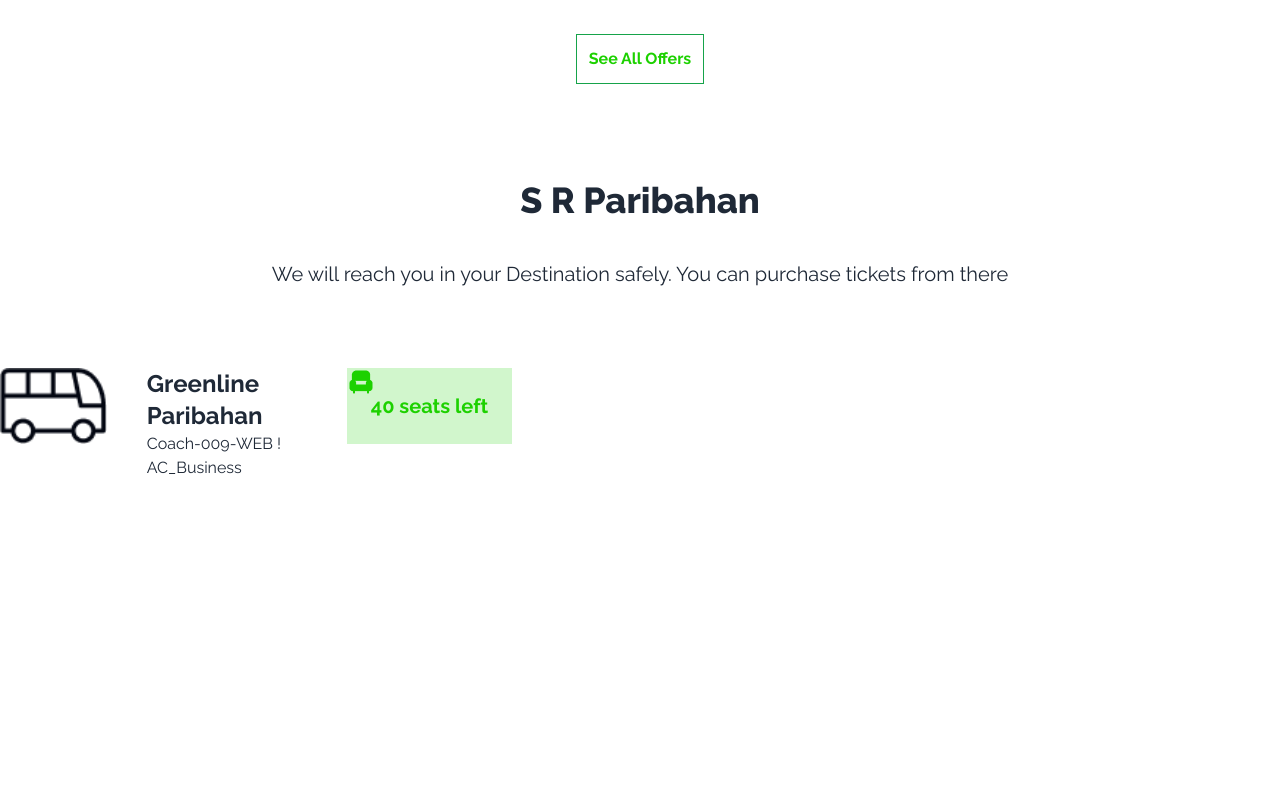
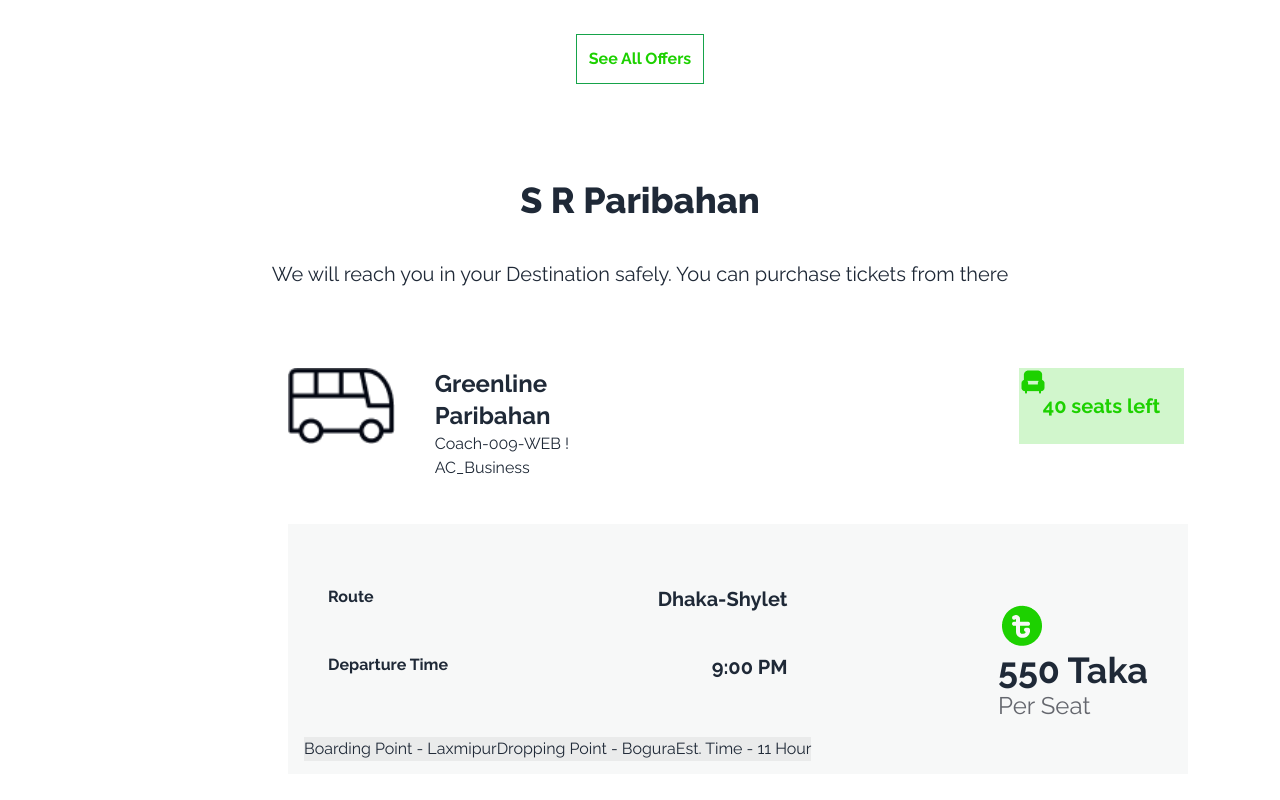
Before and after one commit to sharifulrabby/S-R-Paribahan, a plain HTML site: page index.html in a window 1280 px wide. Shown: the part 1032-1832 px from the top of the page. Before the commit the page ends 1512 px from the top, so only its background shows below. Drawn offline with nearby package versions, Linux system fonts and the light colour scheme.

Commit message:
Added the Ticket Details Section

```diff
--- a/index.html
+++ b/index.html
@@ -77,7 +77,7 @@
                 <h1 class="text-4xl font-extrabold">S R Paribahan</h1>
                 <p class="text-xl">We will reach you in your Destination safely. You can purchase tickets from there</p>
             </div>
-            <div class="flex">
+            <div class="flex gap-96 ml-72">
                 <div class="flex gap-10">
                     <img src="./images/bus-logo.png" alt="">
                     <div>
@@ -89,6 +89,37 @@
                     <button class="text-xl font-bold text-[#1DD100] bg-[#1DD10033] p-6 bg-[url(./images/seat-green-filled.png)] bg-no-repeat">40 seats left</button>
                 </div>
             </div>
+            <div class="bg-[#F7F8F8] h-[250px] w-[900px] pr-10 pt-6 flex justify-between justify-center items-center ml-72">
+                <div>
+                    <div class="flex justify-between m-10">
+                        <h1 class="font-bold">Route</h1>
+                         <p class="text-xl font-bold">Dhaka-Shylet</p>
+                    </div>
+                    <div class="flex justify-between m-10">
+                        <h1 class="font-bold">Departure Time</h1>
+                         <p class="text-xl font-bold">9:00 PM</p>
+                    </div>
+                    <div class="flex justify-evenly p-4">
+                        <p class="bg-[#0307120D]">Boarding Point - Laxmipur</p>
+                        <p class="bg-[#0307120D]">Dropping Point - Bogura</p>
+                        <p class="bg-[#0307120D]">Est. Time - 11 Hour</p>
+                    </div>
+                </div>
+                <div>
+                    <img src="./images/fare.png" alt="">
+                    <h2 class="text-4xl font-bold">550 Taka</h2>
+                    <p class="text-2xl text-[#03071299]">Per Seat</p>
+                </div>
+            </div>
+        </section>
+        <!-- TIcket Details End -->
+
+        <!-- Seat Section -->
+        <section class="mx-auto mt-24">
+
+        </section>
+        <section>
+
         </section>
     </main>
 </body>
```
